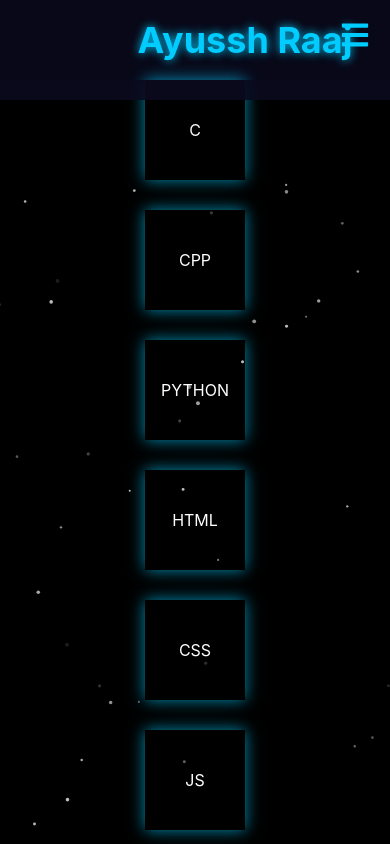
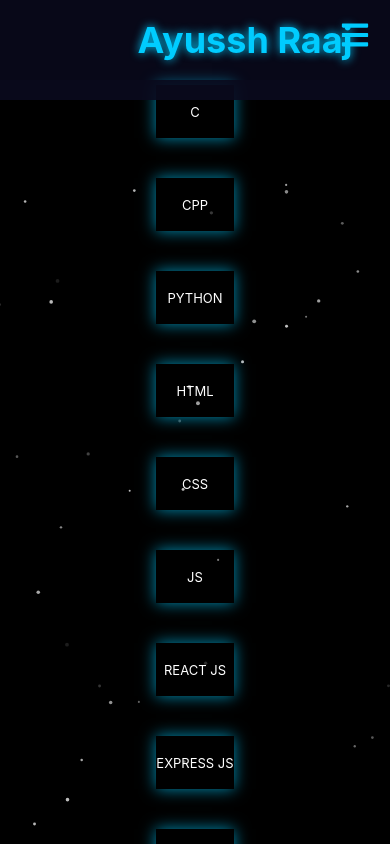
Before and after one commit to Ayush-Raj6566/My-Portfolio-Website, a React (Create React App) app: page /skills in a window 390 px wide. Shown: the top 844 px of the page. Built offline with nearby package versions, Linux system fonts and the light colour scheme.

Commit message:
Updated code

```diff
--- a/src/styles/Skills.css
+++ b/src/styles/Skills.css
@@ -119,7 +119,7 @@
 
 
 .skills-hero {
-  min-height: 80vh;
+  height: 900px;
   display: flex;
   justify-content: center;
   align-items: center;
@@ -139,6 +139,13 @@
 @media(max-width:768px){
   .skills-hero{
       flex-direction: column;
+      height: 900px;
+  }
+  .lang{
+    height: 50%;
+    width:20%;
+    font-size: small;
+    margin:5px;
   }
 }
 
@@ -152,7 +159,7 @@
   justify-content: center;
   align-items: center;
   font-size: 1.2rem;
-  position: relative;
+  /* position: relative; */
   bottom: 0;
   width: 100%;
 }
--- a/src/styles/about.css
+++ b/src/styles/about.css
@@ -149,3 +149,9 @@
     bottom: 0;
     width: 100%;
 }
+
+@media (max-width: 1100px) {
+    .about-hero{
+        font-size:5vw;
+    }
+}
--- a/src/styles/home.css
+++ b/src/styles/home.css
@@ -194,6 +194,16 @@
     width: 50%;
         margin-bottom: 0;
     }
+    .home-hr2 .i{
+        height: 100%;
+        width: 50%;
+        border-radius: 50%;
+        box-shadow: 0 0 15px #00ccff,
+        0 0 30px #00ccff,
+        0 0 45px #00ccff,
+        0 0 60px #00ccff;
+        /* border:2px solid red; */
+    }
 }
 
 /* Footer */
@@ -219,6 +229,9 @@
     .typed-text span {
         font-size: 7vw;
     }
+    .home-box1{
+        font-size: 6vw;
+    }
 }
 
 @media (max-width: 480px) {
```
